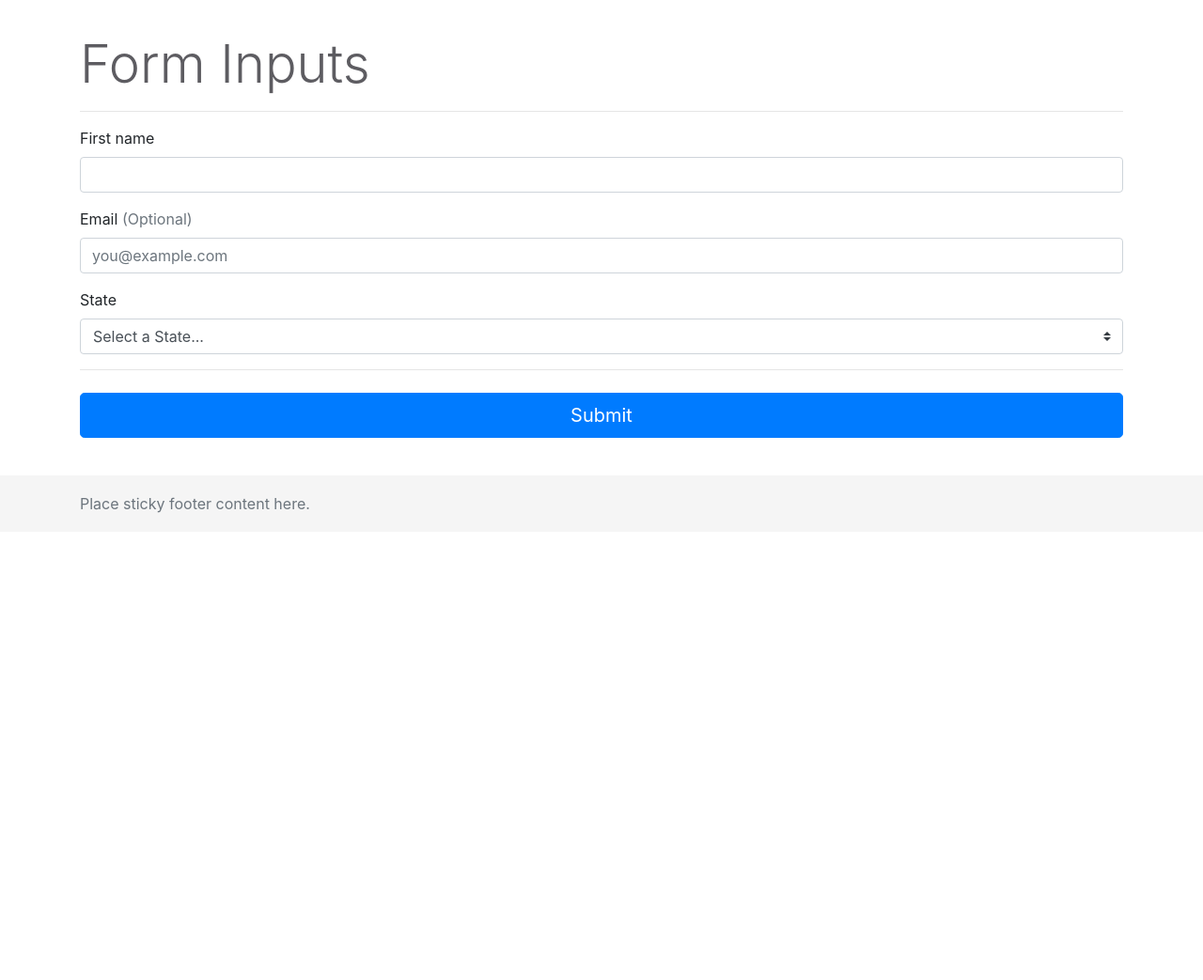
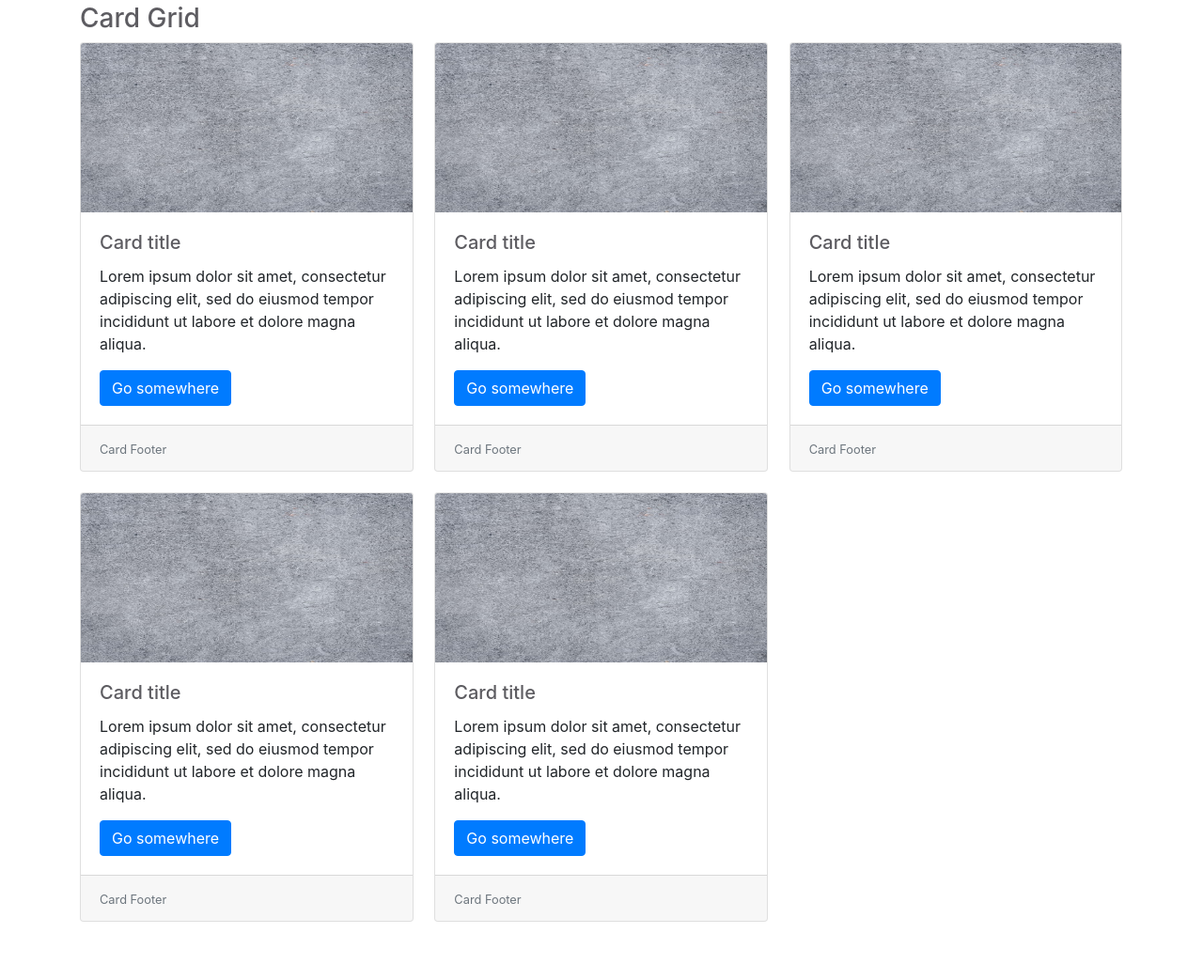
Before and after one commit to DustinChristians/template-javascript-ui, a website built with webpack: page src/index.html in a window 1280 px wide. Shown: the part 4189-5232 px from the top of the page at 94% size. Before the commit the page ends 4755 px from the top, so only its background shows below. Built offline with nearby package versions, Linux system fonts and the light colour scheme.

Commit message:
Added a 3 item card grid.

```diff
--- a/src/index.html
+++ b/src/index.html
@@ -257,6 +257,90 @@
         </div>
       </div>
 
+      <h3 class="mt-3">Card Grid</h3>
+      <div class="card-grid-3">
+        <div class="card">
+          <div class="content">
+            <img src="/src/images/background-image.jpg" class="card-img-top" alt="..." />
+            <div class="card-body">
+              <h5 class="card-title">Card title</h5>
+              <p class="card-text">
+                Lorem ipsum dolor sit amet, consectetur adipiscing elit, sed do eiusmod tempor
+                incididunt ut labore et dolore magna aliqua.
+              </p>
+              <a href="#" class="btn btn-primary">Go somewhere</a>
+            </div>
+            <div class="card-footer">
+              <small class="text-muted">Card Footer</small>
+            </div>
+          </div>
+        </div>
+        <div class="card">
+          <div class="content">
+            <img src="/src/images/background-image.jpg" class="card-img-top" alt="..." />
+            <div class="card-body">
+              <h5 class="card-title">Card title</h5>
+              <p class="card-text">
+                Lorem ipsum dolor sit amet, consectetur adipiscing elit, sed do eiusmod tempor
+                incididunt ut labore et dolore magna aliqua.
+              </p>
+              <a href="#" class="btn btn-primary">Go somewhere</a>
+            </div>
+            <div class="card-footer">
+              <small class="text-muted">Card Footer</small>
+            </div>
+          </div>
+        </div>
+        <div class="card">
+          <div class="content">
+            <img src="/src/images/background-image.jpg" class="card-img-top" alt="..." />
+            <div class="card-body">
+              <h5 class="card-title">Card title</h5>
+              <p class="card-text">
+                Lorem ipsum dolor sit amet, consectetur adipiscing elit, sed do eiusmod tempor
+                incididunt ut labore et dolore magna aliqua.
+              </p>
+              <a href="#" class="btn btn-primary">Go somewhere</a>
+            </div>
+            <div class="card-footer">
+              <small class="text-muted">Card Footer</small>
+            </div>
+          </div>
+        </div>
+        <div class="card">
+          <div class="content">
+            <img src="/src/images/background-image.jpg" class="card-img-top" alt="..." />
+            <div class="card-body">
+              <h5 class="card-title">Card title</h5>
+              <p class="card-text">
+                Lorem ipsum dolor sit amet, consectetur adipiscing elit, sed do eiusmod tempor
+                incididunt ut labore et dolore magna aliqua.
+              </p>
+              <a href="#" class="btn btn-primary">Go somewhere</a>
+            </div>
+            <div class="card-footer">
+              <small class="text-muted">Card Footer</small>
+            </div>
+          </div>
+        </div>
+        <div class="card">
+          <div class="content">
+            <img src="/src/images/background-image.jpg" class="card-img-top" alt="..." />
+            <div class="card-body">
+              <h5 class="card-title">Card title</h5>
+              <p class="card-text">
+                Lorem ipsum dolor sit amet, consectetur adipiscing elit, sed do eiusmod tempor
+                incididunt ut labore et dolore magna aliqua.
+              </p>
+              <a href="#" class="btn btn-primary">Go somewhere</a>
+            </div>
+            <div class="card-footer">
+              <small class="text-muted">Card Footer</small>
+            </div>
+          </div>
+        </div>
+      </div>
+
       <h2 class="display-4 mt-5">Form Inputs</h2>
       <hr />
 
--- a/src/styles/project/components/_cards.scss
+++ b/src/styles/project/components/_cards.scss
@@ -3,3 +3,16 @@
     height: 180px;
   }
 }
+
+.card-grid-3 {
+  display: flex;
+  flex-wrap: wrap;
+  justify-content: flex-start, space-around;
+  margin-right: -2%;
+
+  .card {
+    flex: 0 0 31.33%; // (100% - (3 margins * 2%)) / 3 items
+    margin-bottom: 2%;
+    margin-right: 2%;
+  }
+}
```
